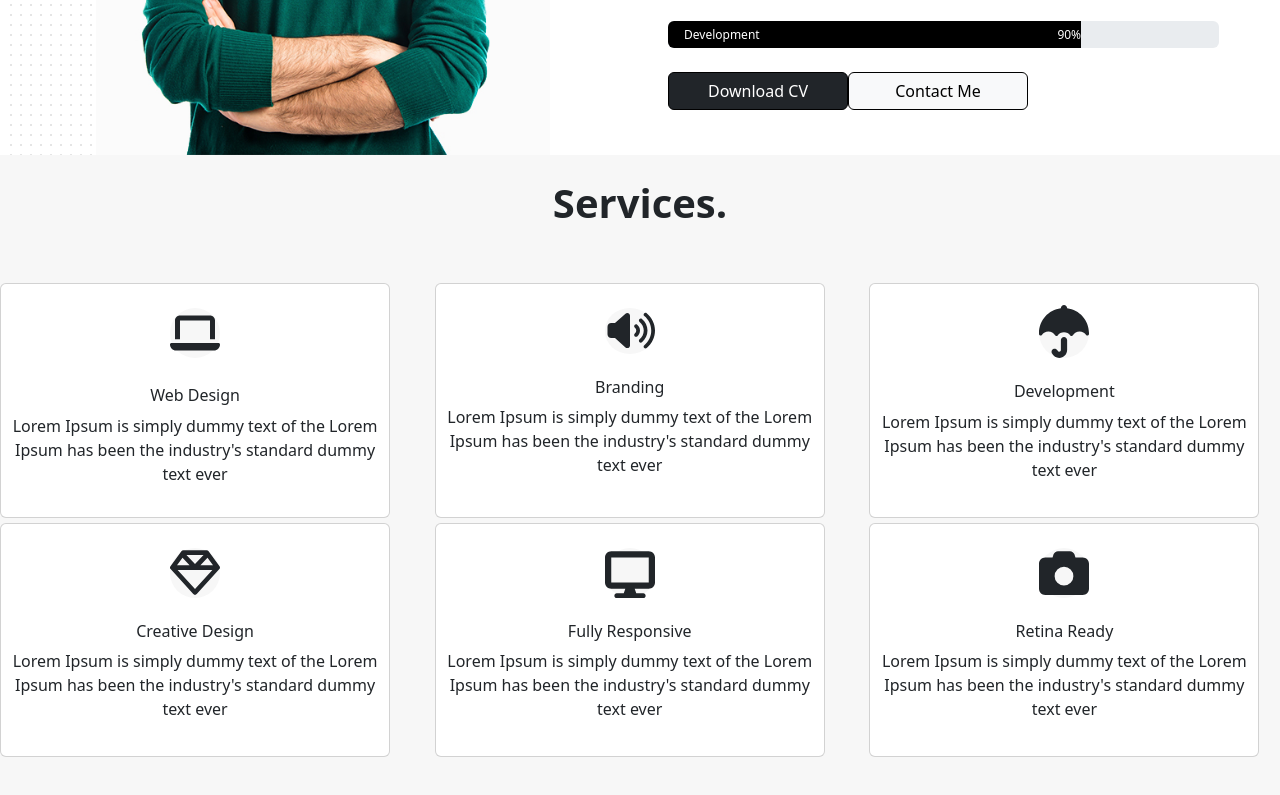
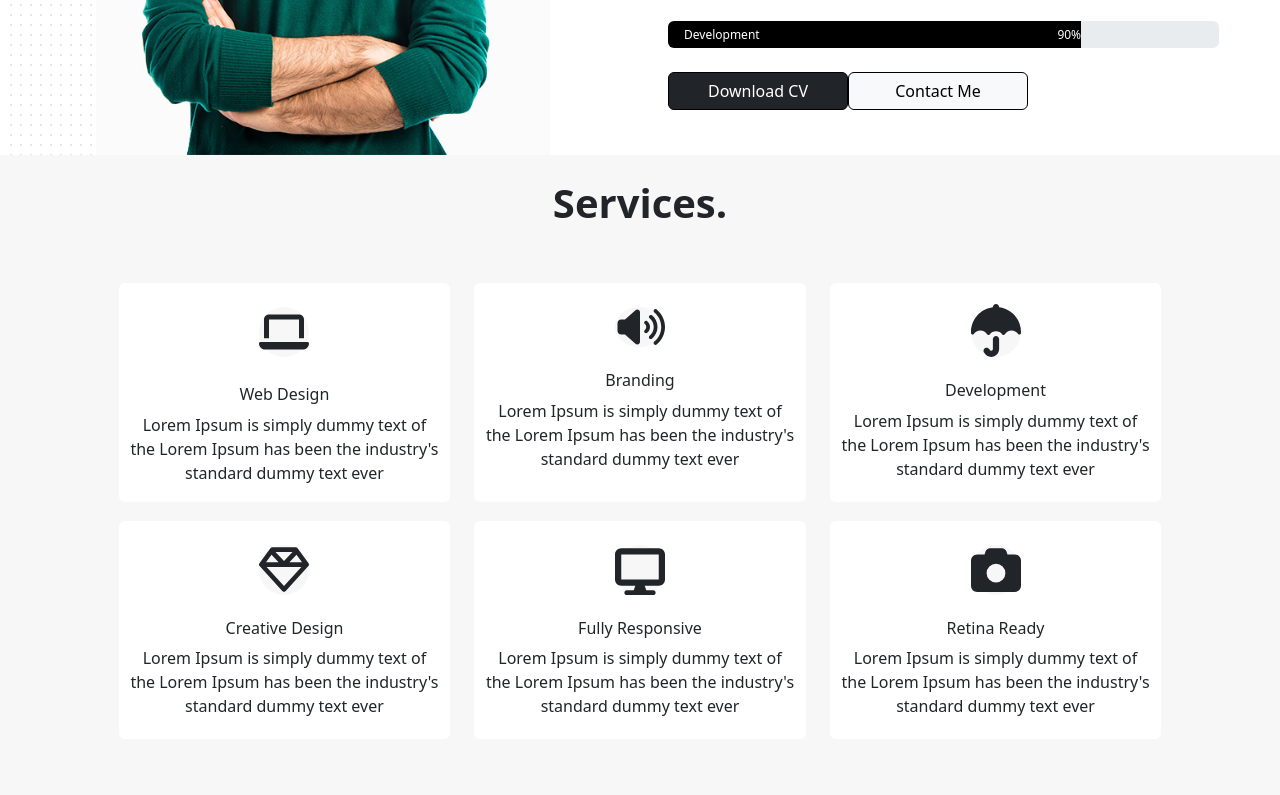
Before and after one commit to YoussefHassanDEV/DANIELS_Frontend_project, a plain HTML site: page index.html in a window 1280 px wide. Shown: the part 1301-2096 px from the top of the page. Drawn offline with nearby package versions, Linux system fonts and the light colour scheme.

Commit message:
updated services section

```diff
--- a/CSS/style.css
+++ b/CSS/style.css
@@ -276,17 +276,25 @@
     border: 1px solid black;
 }
 /* About */
+/* Services */
 .service{
     background-color: #F7F7F7;
     overflow: hidden;
 }
+.service .box {
+    border-style: none;
+    border: 0px;
+}
 .service .box .card{
-    width: 95%;
-    height: 98%;
+    width: 100%;
+    height: 92%;
+    padding-left: 10px;
+    padding-right: 10px;
+
+    border-style: none;
+    border: 0px;
 }
-.service .card i :hover{
-    color: red;
-}
+
 .changes-color{
     width:50px;
     height: 50px;
@@ -300,3 +308,4 @@
     background-color: black;
     transition-duration: 0.7s;
 }
+/* Services */
--- a/index.html
+++ b/index.html
@@ -41,7 +41,7 @@
                                 <a class="text-light nav-link mx-2" href="#Service">Services</a>
                             </li>
                             <li class="nav-item">
-                                <a class="text-light nav-link mx-2" href="#">Works</a>
+                                <a class="text-light nav-link mx-2" href="#Work">Works</a>
                             </li>
                             <li class="nav-item">
                                 <a class="text-light nav-link mx-2" href="#">Clients</a>
@@ -89,7 +89,7 @@
                         <a class="text-dark nav-link mx-2" href="#Service">Services</a>
                     </li>
                     <li class="nav-item">
-                        <a class="text-dark nav-link mx-2" href="#">Works</a>
+                        <a class="text-dark nav-link mx-2" href="#Work">Works</a>
                     </li>
                     <li class="nav-item">
                         <a class="text-dark nav-link mx-2" href="#">Clients</a>
@@ -158,10 +158,10 @@
             </div>
         </div>
     </div>
-    <div id="Service" class="service text-center">
+    <div id="Service" class="service text-center d-flex flex-column align-items-center justify-content-center align-content-center">
         <br>
-        <h3 class="fs-1 fw-bolder pb-5">Services.</h3>
-        <div class="row">
+        <h3 class="fs-1 fw-bolder pb-5 align-content-center">Services.</h3>
+        <div class="row col-md-10 mx-auto">
             <div class="box col-md-4">
                 <div class="card">
                     <div class="d-flex flex-column">
@@ -241,6 +241,7 @@
         <br>
         <br>
     </div>
+    <div id="Work" class="work"></div>
 </body>
 
 </html>
```
